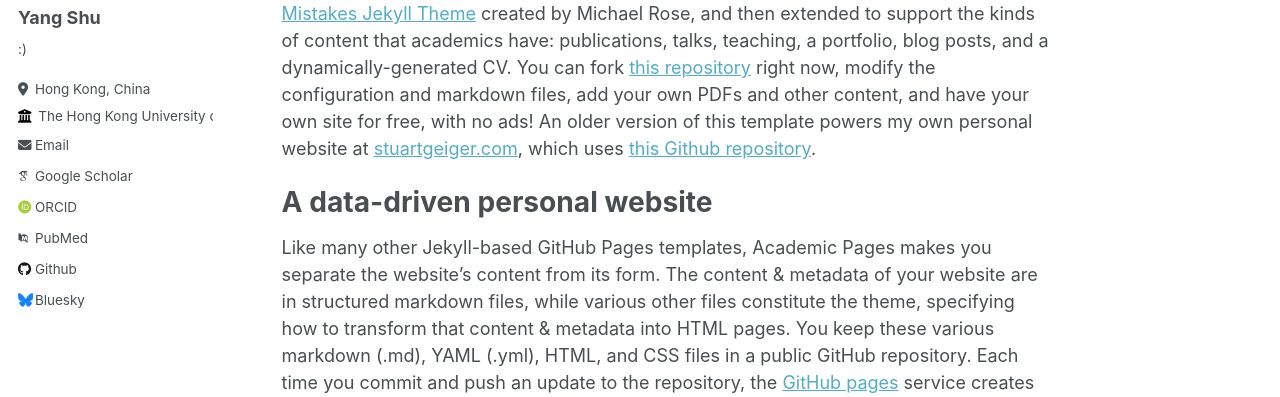
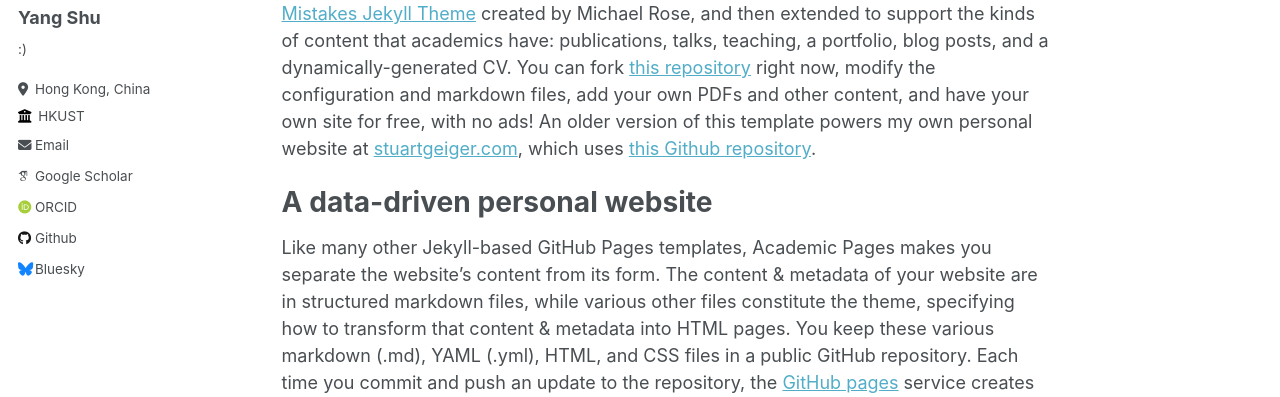
Before and after one commit to isyangshu/isyangshu.github.io, a Jekyll site: the page built from _pages/about.md, in a window 1280 px wide. Shown: the part 284-681 px from the top of the page. Built offline with Jekyll 4.4.1, drawn with Linux system fonts in a browser that asks for light colours; some web fonts are replaced.

Commit message:
Update _config.yml

```diff
--- a/_config.yml
+++ b/_config.yml
@@ -26,17 +26,17 @@ author:
   pronouns         : # example: "she/her"
   bio              : ":)"
   location         : "Hong Kong, China"
-  employer         : "The Hong Kong University of Science and Technology"
+  employer         : "HKUST"
   uri              : # URL
   email            : "syangcw@connect.ust.hk"
 
   # Academic websites
   arxiv            : # URL - Update with the correct link to your profile
-  googlescholar    : "https://scholar.google.com/citations?user=PS_CX0AAAAAJ"
+  googlescholar    : "https://scholar.google.com/citations?hl=zh-CN&tzom=-480&user=6QlQF1oAAAAJ"
   impactstory      : # URL
   orcid            : "http://orcid.org/yourorcidurl"
   semantic         : # URL
-  pubmed           : "https://www.ncbi.nlm.nih.gov/pubmed/?term=john+snow"
+  pubmed           : # URL
   researchgate     : # URL
 
   # Repositories and software development
```
